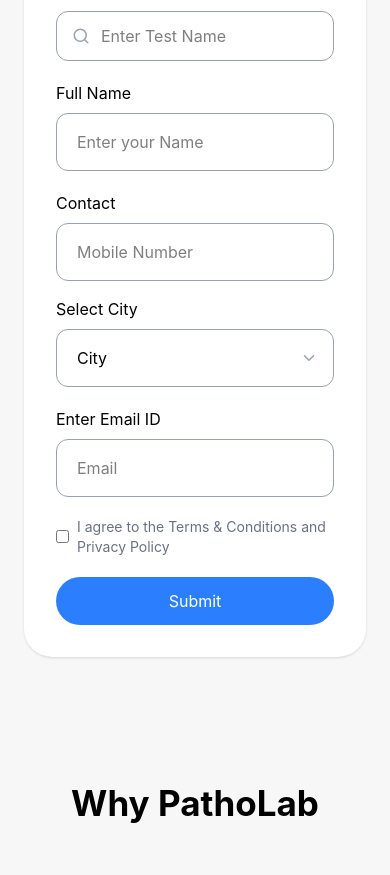
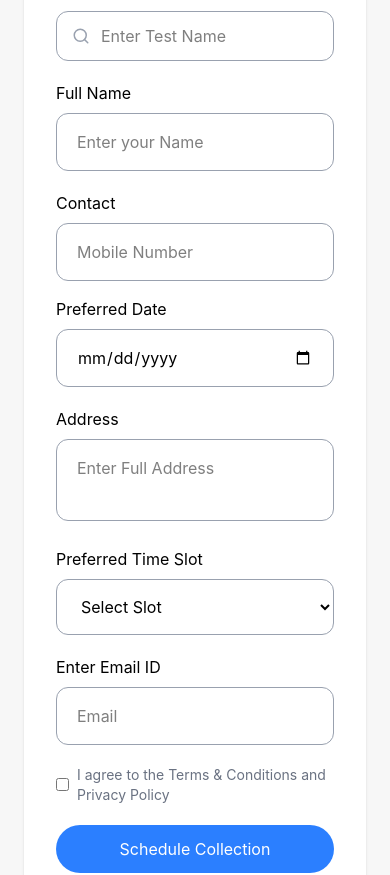
Before and after one commit to harshikak7/patholab, a React app in the folder frontend/: page / in a window 390 px wide. Shown: the part 3126-4001 px from the top of the page. Built offline with nearby package versions, Linux system fonts and the light colour scheme; no server answers; the HTML template or start-up script is replaced by a standard one.

Commit message:
implement booking flow

```diff
--- a/frontend/src/App.jsx
+++ b/frontend/src/App.jsx
@@ -7,6 +7,7 @@ import ProtectedRoute from './components/ProtectedRoute'
 import ForgotPassword from './pages/ForgotPassword'
 import ResetPassword from './pages/ResetPassword'
 import Home from './pages/Home'
+import Booking from './pages/Booking'
 
 const App = () => {
   return (
@@ -17,6 +18,7 @@ const App = () => {
         <Route path='/signup' element={<Signup />}></Route>
         <Route path='/forgotPassword' element={<ForgotPassword/>}></Route>
         <Route path='/reset-Password/:token' element={<ResetPassword/>}></Route>
+        <Route path='/booking' element={<Booking/>}></Route>
         <Route path='dashboard' element={
           <ProtectedRoute>
             <Dashboard />
--- a/frontend/src/components/home/Form.jsx
+++ b/frontend/src/components/home/Form.jsx
@@ -1,9 +1,62 @@
 import React from "react";
 import { Search, ChevronDown } from "lucide-react";
+import { useNavigate } from "react-router-dom";
+import { useState } from "react";
 
 import formImg from "../../assets/form-image.png";
 
 const Form = () => {
+  const navigate = useNavigate();
+
+  const [form, setForm] = useState({
+    test: "",
+    name: "",
+    phone: "",
+    date: "",
+    address: "",
+    slot: "",
+    email: "",
+    terms: false,
+  });
+
+  const handleChange = (e) => {
+    const { name, value, type, checked } = e.target;
+
+    setForm({
+      ...form,
+      [name]: type === "checkbox" ? checked : value,
+    });
+  };
+
+  const handleSubmit = (e) => {
+    e.preventDefault();
+
+    const today = new Date().toISOString().split("T")[0];
+
+    if (!form.test.trim()) return alert("Enter test");
+
+    if (!form.name.trim()) return alert("Enter name");
+
+    if (!/^\d{10}$/.test(form.phone)) return alert("Enter valid mobile");
+
+    if (!form.date) return alert("Select date");
+
+    if (form.date < today) return alert("Past dates not allowed");
+
+    if (!form.address.trim()) return alert("Enter address");
+
+    if (!form.slot) return alert("Select time slot");
+
+    if (form.email && !/\S+@\S+\.\S+/.test(form.email))
+      return alert("Invalid email");
+
+
+
+    sessionStorage.setItem("bookingDraft", JSON.stringify(form));
+
+    navigate("/booking");
+  };
+
   return (
     <section className="bg-[#F7F7F7] py-10">
       <div className="max-w-350 mx-auto px-6">
@@ -12,14 +65,7 @@ const Form = () => {
           Schedule Home Collection
         </h2>
 
-        <div
-          className="
-          grid
-          lg:grid-cols-2
-          gap-10
-          items-center
-          "
-        >
+        <div className="grid lg:grid-cols-2 gap-10 items-center">
           {/* Left Image */}
           <div>
             <img
@@ -45,7 +91,7 @@ const Form = () => {
           >
             <h3 className="text-[32px] font-semibold mb-4">Fill Details</h3>
 
-            <form className="space-y-5">
+            <form className="space-y-5" onSubmit={handleSubmit}>
               {/* Search */}
               <div>
                 <label className="block mb-2">Search Test</label>
@@ -57,18 +103,9 @@ const Form = () => {
                   />
 
                   <input
-                    type="text"
+                    type="text" name="test" value={form.test} onChange={handleChange}
                     placeholder="Enter Test Name"
-                    className="
-                    w-full
-                    border
-                    rounded-xl
-                    pl-11
-                    py-3
-                    outline-none
-                    border-gray-400
-                    focus:border-blue-500
-                    "
+                    className="w-full border rounded-xl pl-11 py-3 outline-none border-gray-400 focus:border-blue-500"
                   />
                 </div>
               </div>
@@ -78,66 +115,61 @@ const Form = () => {
                 <label className="block mb-2">Full Name</label>
 
                 <input
-                  type="text"
+                  type="text" name="name" value={form.name} onChange={handleChange}
                   placeholder="Enter your Name"
-                  className="
-                  w-full
-                  border
-                  rounded-xl
-                  px-5
-                  py-4
-                  outline-none
-                   border-gray-400
-                  focus:border-blue-500
-                  "
+                  className="w-full border rounded-xl px-5 py-4 outline-none border-gray-400 focus:border-blue-500"
                 />
               </div>
 
-              {/* Contact + City */}
+              {/* Contact + Date */}
               <div className="grid md:grid-cols-2 gap-4">
+                {/* Phone */}
                 <div>
                   <label className="block mb-2">Contact</label>
 
                   <input
-                    type="text"
+                    type="text" name="phone" value={form.phone} onChange={handleChange}
                     placeholder="Mobile Number"
-                    className=" w-full  border-gray-400  border rounded-xl px-5 py-4 outline-none focus:border-blue-500"
+                    className="w-full border  border-gray-400 rounded-xl px-5 py-4 outline-none focus:border-blue-500"
                   />
                 </div>
 
+                {/* Date */}
                 <div>
-                  <label className="block mb-2 ">Select City</label>
+                  <label className="block mb-2">Preferred Date</label>
 
-                  <div className="relative">
-                    <select
-                      className="
-                      w-full
-                      border
-                      rounded-xl
-                      px-5
-                      py-4
-                      appearance-none  border-gray-400
-                      outline-none
-                      "
-                    >
-                      <option>City</option>
-                      <option>Mumbai</option>
-                      <option>Pune</option>
-                      <option>Delhi</option>
-                    </select>
+                  <input
+                    type="date" name="date" value={form.date} onChange={handleChange}
+                    className="w-full border  border-gray-400 rounded-xl px-5 py-4 outline-none focus:border-blue-500"
+                  />
+                </div>
+              </div>
 
-                    <ChevronDown
-                      size={18}
-                      className="
-                      absolute  text-gray-400
-                      right-4
-                      top-1/2
-                      -translate-y-1/2
-                      pointer-events-none
-                      "
-                    />
-                  </div>
-                </div>
+              <div>
+                <label className="block mb-2">Address</label>
+
+                <textarea
+                  rows="2" name="address" value={form.address} onChange={handleChange}
+                  placeholder="Enter Full Address"
+                  className="w-full border  border-gray-400 rounded-xl px-5 py-4 resize-none outline-none focus:border-blue-500"
+                />
+              </div>
+              <div>
+                <label className="block mb-2">Preferred Time Slot</label>
+
+                <select name="slot" value={form.slot} onChange={handleChange} className="w-full border  border-gray-400 rounded-xl px-5 py-4 outline-none focus:border-blue-500">
+                  <option>Select Slot</option>
+
+                  <option>09:00 AM – 11:00 AM</option>
+
+                  <option>11:00 AM – 01:00 PM</option>
+
+                  <option>01:00 PM – 03:00 PM</option>
+
+                  <option>03:00 PM - 05:00 PM</option>
+
+                  <option>05:00 PM – 07:00 PM</option>
+                </select>
               </div>
 
               {/* Email */}
@@ -145,7 +177,7 @@ const Form = () => {
                 <label className="block mb-2">Enter Email ID</label>
 
                 <input
-                  type="email"
+                  type="email" name="email" value={form.email} onChange={handleChange}
                   placeholder="Email"
                   className="w-full border  border-gray-400 rounded-xl px-5 py-4 outline-none focus:border-blue-500"
                 />
@@ -154,7 +186,7 @@ const Form = () => {
               <div className=" flex items-start ">
                 {/* Checkbox */}
                 <label className="flex items-center">
-                  <input type="checkbox" />
+                  <input type="checkbox" required />
 
                   <span className="text-sm ml-2 text-gray-500">
                     I agree to the Terms & Conditions and Privacy Policy
@@ -163,8 +195,11 @@ const Form = () => {
               </div>
 
               {/* Button */}
-              <button className=" w-full  md:w-40   block  mx-auto mt-4 bg-blue-500 hover:bg-blue-600 text-white rounded-full py-3 transition">
-                Submit
+              <button
+                type="submit"
+                className=" w-full  md:w-50   block  mx-auto mt-4 bg-blue-500 hover:bg-blue-600 text-white rounded-full py-3 transition"
+              >
+                Schedule Collection
               </button>
             </form>
           </div>
--- a/frontend/src/components/home/Hero.jsx
+++ b/frontend/src/components/home/Hero.jsx
@@ -1,7 +1,9 @@
 import React from "react";
 import heroImg from "../../assets/hero-bg.png"; // add your hero image
+import {useNavigate} from "react-router-dom"
 
 const Hero = () => {
+  const navigate=useNavigate()
   return (
     <section
       className="relative min-h-screen flex items-center justify-center overflow-hidden"
@@ -88,7 +90,7 @@ const Hero = () => {
             </div>
 
             {/* Button */}
-            <button
+            <button onClick={()=>navigate('/book-test')}
               className="
               bg-blue-600
               hover:bg-blue-700
--- a/frontend/src/components/home/WhyPatholab.jsx
+++ b/frontend/src/components/home/WhyPatholab.jsx
@@ -25,7 +25,7 @@ const WhyPatholab = () => {
     },
   ];
   return (
-    <section className="bg-[#f7f7f7] py-20">
+    <section className="bg-[#f7f7f7] py-16">
       <div className="max-w-350 mx-auto px-6">
         <h2 className="text-center text-[35px] font-bold md:text-[42px]">
           Why PathoLab
--- /dev/null
+++ b/frontend/src/pages/Booking.jsx
@@ -0,0 +1,106 @@
+import React from "react";
+import { useNavigate } from "react-router-dom";
+
+const Booking = () => {
+  const navigate = useNavigate();
+
+  const booking =
+    JSON.parse(
+      sessionStorage.getItem(
+        "bookingDraft"
+      )
+    );
+
+  if (!booking) {
+    return (
+      <div className="p-20">
+        No booking found
+      </div>
+    );
+  }
+
+  return (
+    <section className="min-h-screen bg-[#F7F7F7] py-24">
+
+      <div className="max-w-225 mx-auto">
+
+        <div className="bg-white p-10 rounded-[30px]">
+
+          <h1 className="text-5xl font-bold mb-10">
+            Booking Summary
+          </h1>
+
+          <div className="space-y-5">
+
+            <Row
+              label="Test"
+              value={booking.test}
+            />
+
+            <Row
+              label="Name"
+              value={booking.name}
+            />
+
+            <Row
+              label="Phone"
+              value={booking.phone}
+            />
+
+            <Row
+              label="Date"
+              value={booking.date}
+            />
+
+            <Row
+              label="Address"
+              value={
+                booking.address
+              }
+            />
+
+            <Row
+              label="Slot"
+              value={booking.slot}
+            />
+
+            <Row
+              label="Email"
+              value={
+                booking.email
+              }
+            />
+
+          </div>
+
+          <button
+            onClick={() =>
+              navigate(
+                "/payment"
+              )
+            }
+            className="mt-12 bg-blue-500 text-white px-12 py-4 rounded-full"
+          >
+            Continue Payment
+          </button>
+
+        </div>
+
+      </div>
+
+    </section>
+  );
+};
+
+const Row = ({
+  label,
+  value,
+}) => (
+  <div className="flex justify-between border-b pb-4">
+    <span>{label}</span>
+
+    <span>{value}</span>
+  </div>
+);
+
+export default Booking;
```
Also changed, not shown: frontend/src/components/home/Footer.jsx (+2 -7 lines), frontend/src/components/home/PackageCard.jsx (+3 -10 lines), frontend/src/components/home/Testimonials.jsx (+4 -4 lines).
